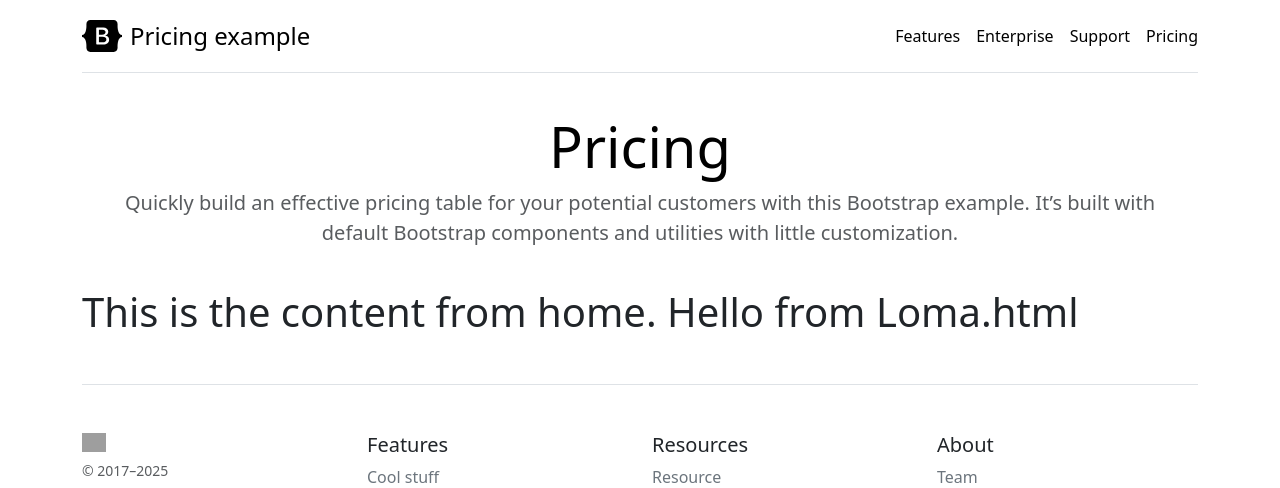
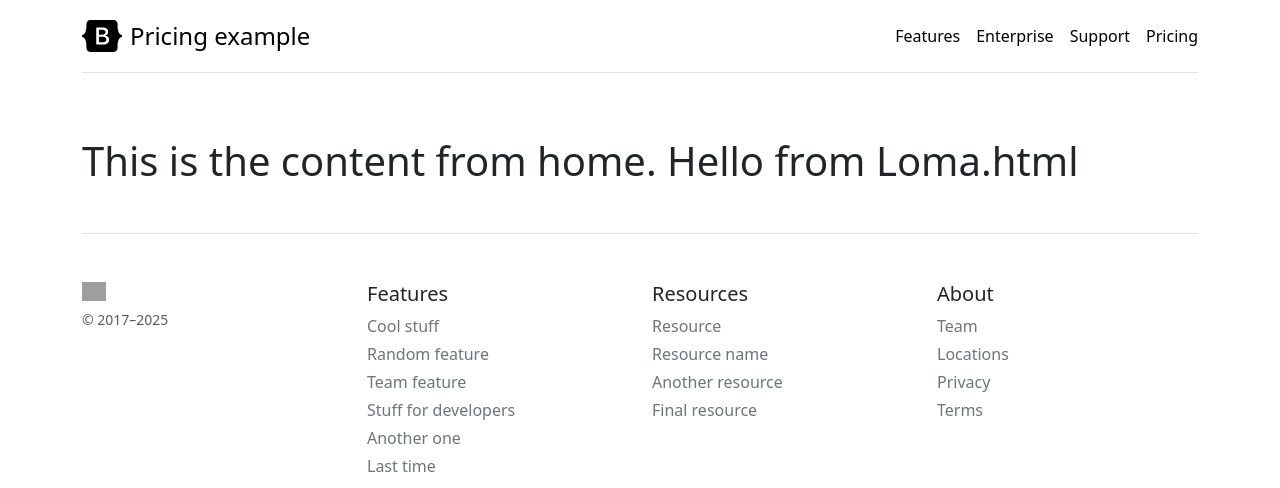
Before and after one commit to BananaBoyIsMe/python-sp-topic, a Django app: page / in a window 1280 px wide. Shown: the top 488 px of the page. Run offline with Django 4.2, Linux system fonts and the light colour scheme; some libraries are stand-ins or nearby versions; grey boxes are pictures that could not be loaded.

Commit message:
new header

```diff
--- a/DolphinWebsite/myapp/template/myapp/base.html
+++ b/DolphinWebsite/myapp/template/myapp/base.html
@@ -187,10 +187,9 @@
                         class="py-2 link-body-emphasis text-decoration-none" href="#">Pricing</a> </nav>
             </div>
             <div class="pricing-header p-3 pb-md-4 mx-auto text-center">
-                <h1 class="display-4 fw-normal text-body-emphasis">Pricing</h1>
-                <p class="fs-5 text-body-secondary">Quickly build an effective pricing table for your potential
-                    customers with this Bootstrap example. It’s built with default Bootstrap components and utilities
-                    with little customization.</p>
+                {% block  myheader %}
+
+                {% endblock myheader %}
             </div>
         </header>
         <main>
```
